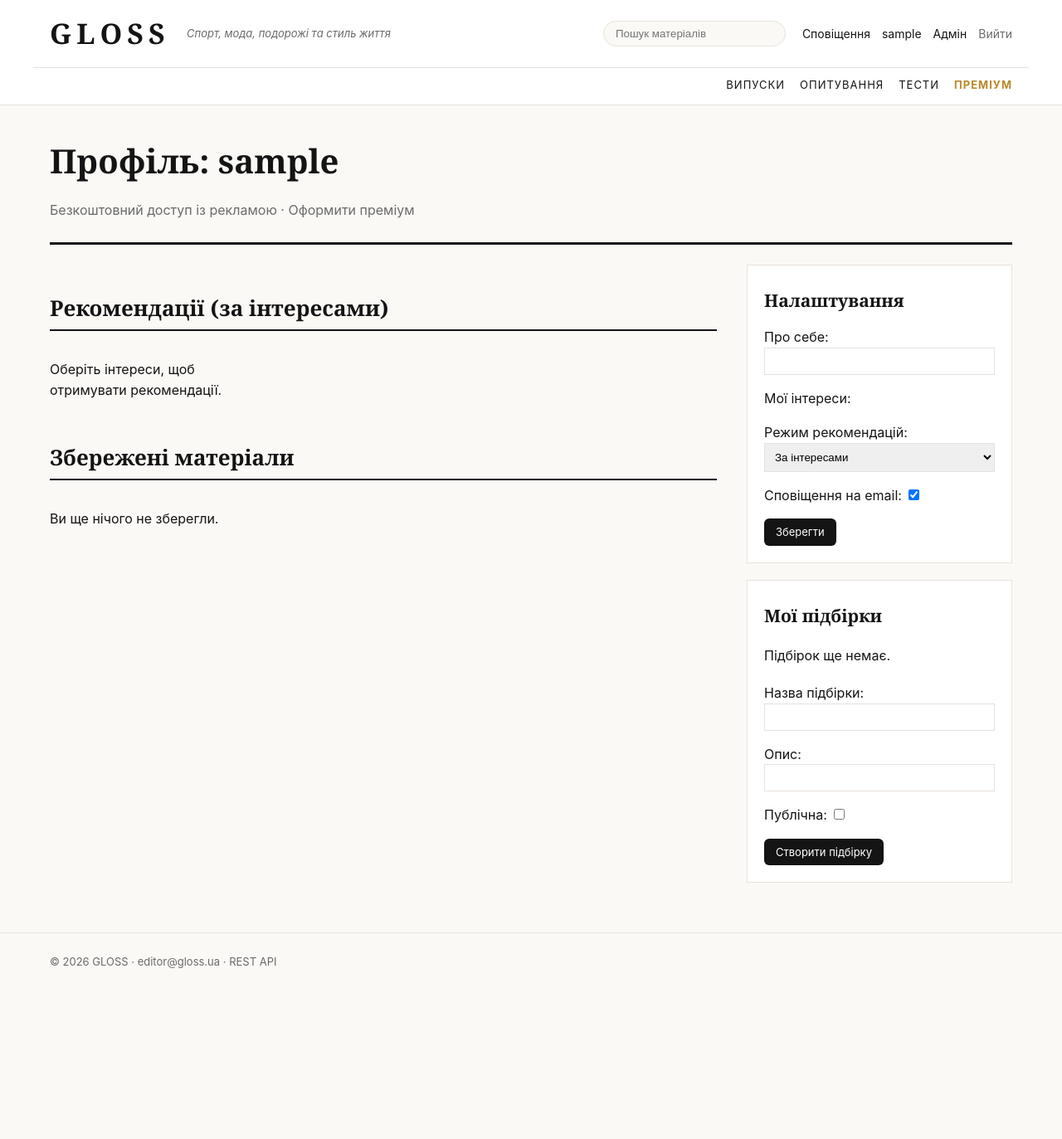
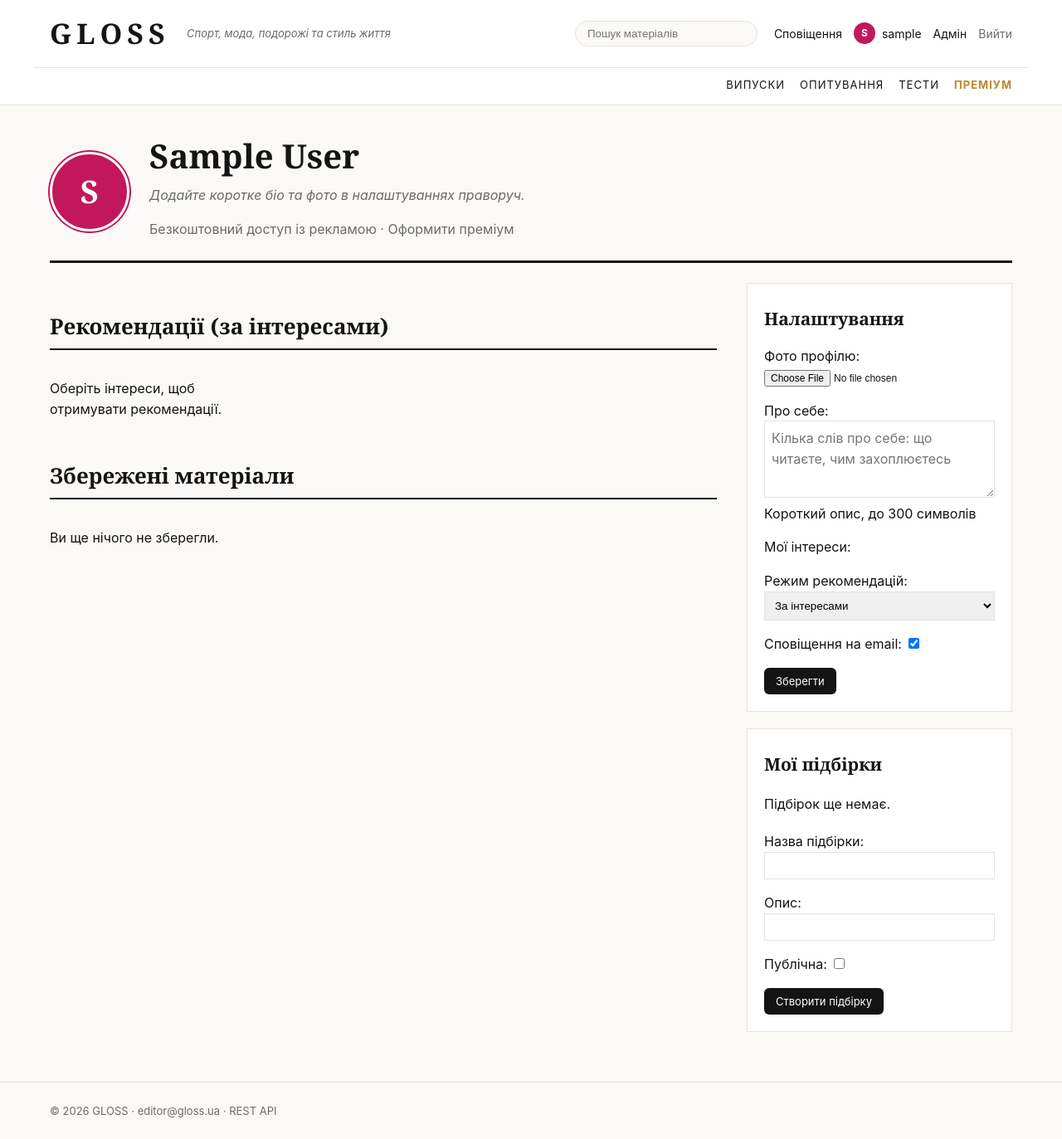
Before and after one commit to DustySprout/gloss-online-magazine, a Django app: page /profile/ in a window 1280 px wide. Shown: the whole page at 83% size. Before the commit the page ends 1167 px from the top, so only its background shows below. Run offline with Django 5.2, Linux system fonts and the light colour scheme; the visitor is signed in with stand-in values (Sample User, id 1); data comes from the database, SQL or seed files in the repository; data that the repository does not hold is empty.

Commit message:
Фото профілю та біо для користувачів, зрозумілі помилки реєстрації

```diff
--- a/accounts/api.py
+++ b/accounts/api.py
@@ -39,6 +39,8 @@ def me(request):
     return Response({
         "username": request.user.username,
         "email": request.user.email,
+        "bio": p.bio,
+        "avatar": request.build_absolute_uri(p.avatar.url) if p.avatar else None,
         "interests": list(p.interests.values_list("name", flat=True)),
         "recommendation_mode": p.recommendation_mode,
         "is_premium": p.is_premium,
--- a/accounts/forms.py
+++ b/accounts/forms.py
@@ -13,9 +13,21 @@ class RegisterForm(UserCreationForm):
     class Meta:
         model = User
         fields = ("username", "email")
+        help_texts = {"username": "Латиниця або кирилиця, цифри та символи @ . + - _ (без пробілів), до 150 символів."}
+
+    def clean_username(self):
+        username = self.cleaned_data.get("username", "")
+        if " " in username:
+            suggestion = "_".join(username.split())
+            raise forms.ValidationError(
+                f"Ім'я користувача не може містити пробіли. Спробуйте, наприклад: {suggestion}"
+            )
+        return username
 
 
 class ProfileForm(forms.ModelForm):
+    MAX_AVATAR_MB = 3
+
     interests = forms.ModelMultipleChoiceField(
         queryset=Rubric.objects.all(), required=False,
         widget=forms.CheckboxSelectMultiple, label="Мої інтереси",
@@ -23,7 +35,18 @@ class ProfileForm(forms.ModelForm):
 
     class Meta:
         model = Profile
-        fields = ["bio", "interests", "recommendation_mode", "email_notifications"]
+        fields = ["avatar", "bio", "interests", "recommendation_mode", "email_notifications"]
+        widgets = {
+            "bio": forms.Textarea(attrs={"rows": 3, "maxlength": 300,
+                                         "placeholder": "Кілька слів про себе: що читаєте, чим захоплюєтесь"}),
+            "avatar": forms.ClearableFileInput(attrs={"accept": "image/*"}),
+        }
+
+    def clean_avatar(self):
+        avatar = self.cleaned_data.get("avatar")
+        if avatar and hasattr(avatar, "size") and avatar.size > self.MAX_AVATAR_MB * 1024 * 1024:
+            raise forms.ValidationError(f"Фото завелике: максимум {self.MAX_AVATAR_MB} МБ")
+        return avatar
 
 
 class CollectionForm(forms.ModelForm):
--- a/accounts/models.py
+++ b/accounts/models.py
@@ -5,7 +5,9 @@ from django.utils import timezone
 
 class Profile(models.Model):
     user = models.OneToOneField(settings.AUTH_USER_MODEL, on_delete=models.CASCADE, related_name="profile")
-    bio = models.CharField("Про себе", max_length=300, blank=True)
+    bio = models.CharField("Про себе", max_length=300, blank=True,
+                           help_text="Короткий опис, до 300 символів")
+    avatar = models.ImageField("Фото профілю", upload_to="avatars/", blank=True)
     interests = models.ManyToManyField("content.Rubric", blank=True, related_name="interested", verbose_name="Інтереси")
     saved_articles = models.ManyToManyField(
         "content.Article", blank=True, related_name="saved_by", verbose_name="Збережені матеріали"
--- a/accounts/views.py
+++ b/accounts/views.py
@@ -24,7 +24,7 @@ def register(request):
 @login_required
 def profile(request):
     prof = Profile.for_user(request.user)
-    form = ProfileForm(request.POST or None, instance=prof)
+    form = ProfileForm(request.POST or None, request.FILES or None, instance=prof)
     if request.method == "POST" and form.is_valid():
         form.save()
         messages.success(request, "Профіль оновлено")
--- a/static/css/style.css
+++ b/static/css/style.css
@@ -150,9 +150,34 @@ ul.plain li { padding: 4px 0; }
 .notifications p { margin: 4px 0 0; color: var(--muted); }
 .footer { border-top: 1px solid var(--line); padding: 24px 0; color: var(--muted); font-size: 13px; margin-top: 40px; }
 
+
+/* ---------- аватари та біо ---------- */
+.avatar { display: inline-flex; align-items: center; justify-content: center; border-radius: 50%; object-fit: cover; flex: none; background: var(--accent); color: #fff; font-weight: 700; }
+.avatar-s { width: 26px; height: 26px; font-size: 12px; }
+.avatar-m { width: 40px; height: 40px; font-size: 16px; }
+.avatar-l { width: 96px; height: 96px; font-size: 38px; font-family: var(--serif); border: 3px solid #fff; box-shadow: 0 0 0 2px var(--accent); }
+.nav-user { display: inline-flex; align-items: center; gap: 8px; }
+.profile-head { display: flex; align-items: center; gap: 24px; }
+.profile-head h1 { margin: 0 0 4px; }
+.profile-bio { font-size: 16px; color: var(--ink); max-width: 640px; margin: 4px 0; }
+.profile-bio.muted { color: var(--muted); font-style: italic; }
+.profile-form textarea { width: 100%; padding: 8px; border: 1px solid var(--line); font: inherit; }
+.profile-form input[type=file] { font-size: 12px; max-width: 100%; }
+.comment { display: flex; gap: 12px; align-items: flex-start; }
+.comment-bio { font-size: 12px; color: var(--muted); font-style: italic; }
+
+
+/* ---------- помилки форм ---------- */
+.errorlist { list-style: none; padding: 0; margin: 4px 0; color: #c62828; font-size: 13px; }
+.field-error { display: block; color: #c62828; font-size: 13px; margin-top: 4px; }
+.has-error input { border-color: #c62828 !important; background: #fff6f6; }
+.form-card .helptext { display: block; margin-top: 4px; }
+.form-card ul.errorlist { font-size: 13px; color: #c62828; }
+
 @media (max-width: 860px) {
   .hero, .layout { grid-template-columns: 1fr; }
   .masthead-top { flex-wrap: wrap; }
   .tagline, .search { display: none; }
   .article-head h1, .hero-text h1 { font-size: 32px; }
+  .profile-head { flex-direction: column; align-items: flex-start; }
 }
--- /dev/null
+++ b/templates/accounts/_avatar.html
@@ -0,0 +1,8 @@
+{% comment %}Аватар користувача: фото або перша літера імені. Параметри: u (користувач), size (s / m / l).{% endcomment %}
+{% with p=u.profile %}
+  {% if p.avatar %}
+    <img class="avatar avatar-{{ size|default:'s' }}" src="{{ p.avatar.url }}" alt="{{ u.username }}">
+  {% else %}
+    <span class="avatar avatar-{{ size|default:'s' }} avatar-empty">{{ u.username|first|upper }}</span>
+  {% endif %}
+{% endwith %}
--- a/templates/accounts/profile.html
+++ b/templates/accounts/profile.html
@@ -1,12 +1,16 @@
 {% extends "base.html" %}
 {% block content %}
-<header class="page-head">
-  <h1>Профіль: {{ user.username }}</h1>
+<header class="page-head profile-head">
+  {% include "accounts/_avatar.html" with u=user size="l" %}
+  <div>
+  <h1>{{ user.get_full_name|default:user.username }}</h1>
+  {% if prof.bio %}<p class="profile-bio">{{ prof.bio }}</p>{% else %}<p class="profile-bio muted">Додайте коротке біо та фото в налаштуваннях праворуч.</p>{% endif %}
   {% if subscription %}
     <p>Підписка <b>{{ subscription.plan.name }}</b> до {{ subscription.ends_at|date:"j E Y" }}</p>
   {% else %}
     <p>Безкоштовний доступ із рекламою · <a href="{% url 'premium' %}">Оформити преміум</a></p>
   {% endif %}
+  </div>
 </header>
 
 <div class="layout">
@@ -21,7 +25,7 @@
   <aside class="sidebar">
     <div class="box">
       <h3>Налаштування</h3>
-      <form method="post" class="profile-form">{% csrf_token %}{{ form.as_p }}<button class="btn small">Зберегти</button></form>
+      <form method="post" enctype="multipart/form-data" class="profile-form">{% csrf_token %}{{ form.as_p }}<button class="btn small">Зберегти</button></form>
     </div>
 
     <div class="box">
--- a/templates/base.html
+++ b/templates/base.html
@@ -17,7 +17,7 @@
     <nav class="user-nav">
       {% if user.is_authenticated %}
         <a href="{% url 'notifications' %}" class="bell">Сповіщення{% if unread_count %} <b>{{ unread_count }}</b>{% endif %}</a>
-        <a href="{% url 'profile' %}">{{ user.username }}{% if is_premium %} <span class="pill">PREMIUM</span>{% endif %}</a>
+        <a href="{% url 'profile' %}" class="nav-user">{% include "accounts/_avatar.html" with u=user size="s" %}{{ user.username }}{% if is_premium %} <span class="pill">PREMIUM</span>{% endif %}</a>
         {% if user.is_staff %}<a href="/admin/">Адмін</a>{% endif %}
         <form method="post" action="{% url 'logout' %}" class="inline">{% csrf_token %}<button class="link">Вийти</button></form>
       {% else %}
--- a/templates/content/article.html
+++ b/templates/content/article.html
@@ -3,7 +3,7 @@
 {% block content %}
 <article class="article">
   <header class="article-head" style="--c: {{ article.rubric.color }}">
-    <a class="kicker" href="{{ article.rubric.get_absolute_url }}">{{ article.rubric.name }} · {{ article.get_kind_display }}</a>
+    <a class="kicker" href="{{ article.rubric.get_absolute_url }}">{{ article.rubric.name }}{% if article.get_kind_display != article.rubric.name %} · {{ article.get_kind_display }}{% endif %}</a>
     <h1>{{ article.title }}</h1>
     <p class="lead">{{ article.lead }}</p>
     <div class="meta">
@@ -61,7 +61,7 @@
     <form method="post" action="{% url 'add_comment' article.slug %}">{% csrf_token %}{{ comment_form.as_p }}<button class="btn">Надіслати</button></form>
     {% else %}<p><a href="{% url 'login' %}?next={{ request.path }}">Увійдіть</a>, щоб коментувати.</p>{% endif %}
     {% for c in comments %}
-      <div class="comment"><b>{{ c.user.username }}</b> <small>{{ c.created_at|date:"j.m.Y H:i" }}</small><p>{{ c.text|linebreaksbr }}</p></div>
+      <div class="comment">{% include "accounts/_avatar.html" with u=c.user size="m" %}<div><b>{{ c.user.username }}</b> <small>{{ c.created_at|date:"j.m.Y H:i" }}</small>{% if c.user.profile.bio %}<div class="comment-bio">{{ c.user.profile.bio|truncatechars:80 }}</div>{% endif %}<p>{{ c.text|linebreaksbr }}</p></div></div>
     {% endfor %}
   </section>
 </article>
```
Also changed, not shown: templates/accounts/register.html (+14 -1 lines), accounts/migrations/0003_profile_avatar_bio.py (added).
